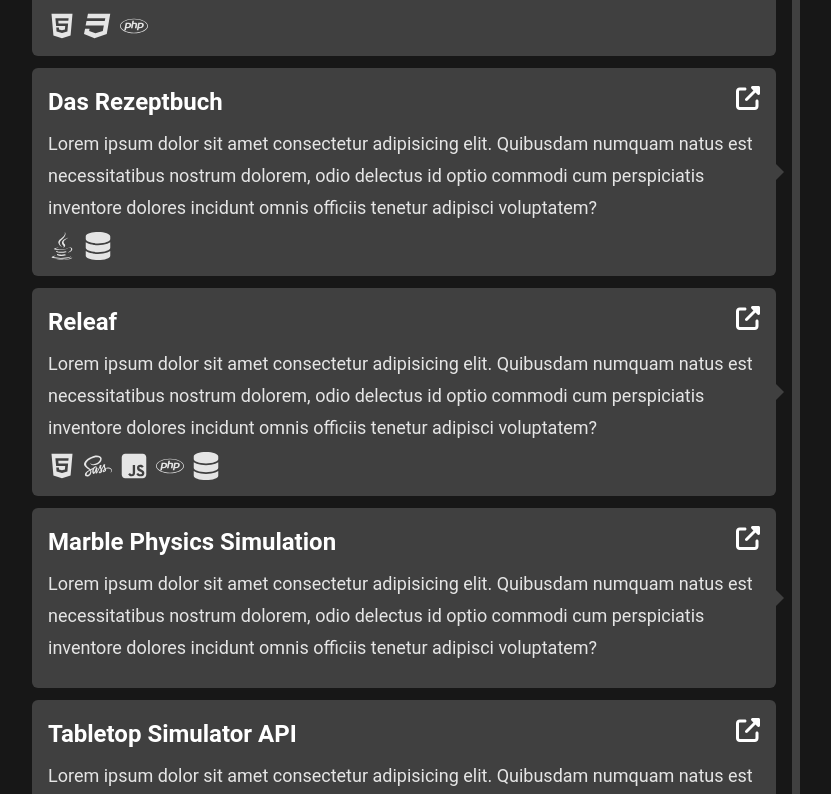
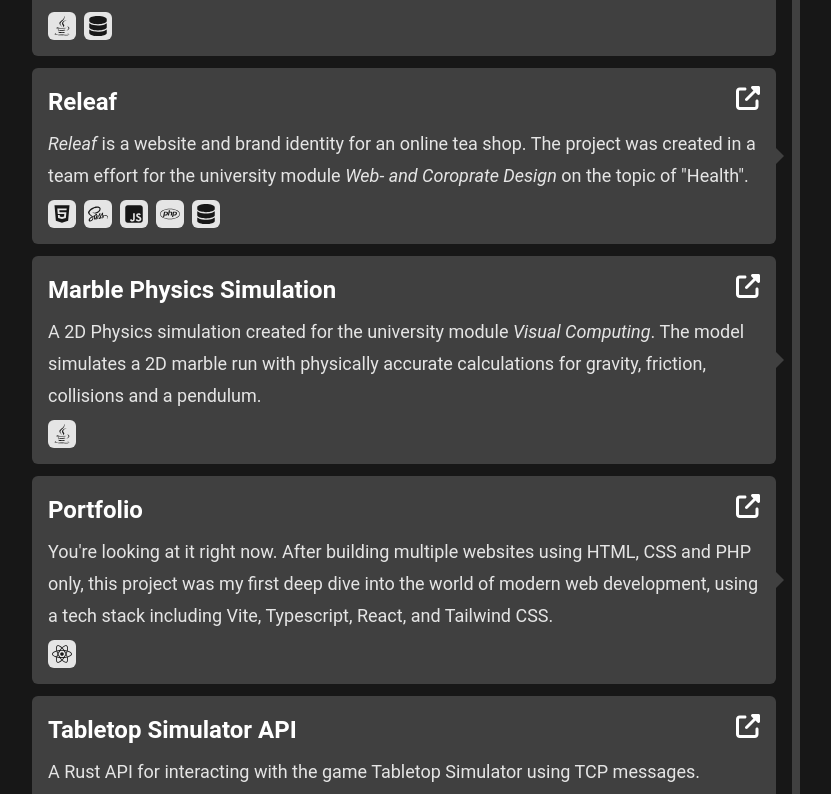
Before and after one commit to LucasOe/portfolio, a React (Vite) app: page / in a window 1280 px wide. Shown: the part 904-1698 px from the top of the page, without its empty margins (160-991 px from the left). Built offline with nearby package versions, Linux system fonts and the light colour scheme.

Commit message:
Add Project Descriptions

```diff
--- a/src/components/Project.tsx
+++ b/src/components/Project.tsx
@@ -24,7 +24,9 @@ export default function Project({ children, title, link, stack, arrowPosition, c
 				<p className="m-0">{children}</p>
 				<div className="flex space-x-2">
 					{stack.map((icon) => (
-						<FontAwesomeIcon key={icon.iconName} icon={icon} className="h-7 w-7" />
+						<div key={icon.iconName} className="h-7 w-7 rounded-md bg-neutral-200 p-1">
+							<FontAwesomeIcon icon={icon} className="block h-full w-full text-neutral-900" />
+						</div>
 					))}
 				</div>
 			</div>
--- a/src/pages/Home.tsx
+++ b/src/pages/Home.tsx
@@ -1,9 +1,10 @@
 import {
-	faCss3,
 	faGithub,
 	faHtml5,
 	faJava,
 	faPhp,
+	faReact,
+	faRust,
 	faSass,
 	faSquareJs,
 	faTwitter,
@@ -36,27 +37,17 @@ export default function Home() {
 						<Social icon={faEnvelope} link="mailto:lucas.oelker@gmx.de" />
 					</div>
 					<h2 className="mt-24 font-mono">Project Timeline</h2>
-					<Timeline unixBegin={1554069600} unixEnd={1673910000}>
+					<Timeline unixBegin={1619820000} unixEnd={1673910000}>
 						<div className="flex grow flex-col gap-3">
-							<Project
-								title="Game Shop Website"
-								link="https://github.com/LucasOe/gameshop"
-								stack={[faHtml5, faCss3, faPhp]}
-								arrowPosition={0}
-							>
-								Lorem ipsum dolor sit amet consectetur adipisicing elit. Quibusdam numquam natus est
-								necessitatibus nostrum dolorem, odio delectus id optio commodi cum perspiciatis
-								inventore dolores incidunt omnis officiis tenetur adipisci voluptatem?
-							</Project>
 							<Project
 								title="Das Rezeptbuch"
 								link="https://github.com/LucasOe/das-rezeptbuch"
 								stack={[faJava, faDatabase]}
-								arrowPosition={50}
+								arrowPosition={0}
 							>
-								Lorem ipsum dolor sit amet consectetur adipisicing elit. Quibusdam numquam natus est
-								necessitatibus nostrum dolorem, odio delectus id optio commodi cum perspiciatis
-								inventore dolores incidunt omnis officiis tenetur adipisci voluptatem?
+								<i>Das Rezeptbuch</i> is a digital cookbook. The application provides an interface built
+								in JavaFX that lets you view recipies stored in a database. This project was created in
+								a team effort for the university module <i>Computer Science</i>.
 							</Project>
 							<Project
 								title="Releaf"
@@ -64,29 +55,38 @@ export default function Home() {
 								stack={[faHtml5, faSass, faSquareJs, faPhp, faDatabase]}
 								arrowPosition={50}
 							>
-								Lorem ipsum dolor sit amet consectetur adipisicing elit. Quibusdam numquam natus est
-								necessitatibus nostrum dolorem, odio delectus id optio commodi cum perspiciatis
-								inventore dolores incidunt omnis officiis tenetur adipisci voluptatem?
+								<i>Releaf</i> is a website and brand identity for an online tea shop. The project was
+								created in a team effort for the university module <i>Web- and Coroprate Design</i> on
+								the topic of {'"Health"'}.
 							</Project>
 							<Project
 								title="Marble Physics Simulation"
 								link="https://github.com/LucasOe/marble-simulation"
-								stack={[]}
+								stack={[faJava]}
 								arrowPosition={50}
 							>
-								Lorem ipsum dolor sit amet consectetur adipisicing elit. Quibusdam numquam natus est
-								necessitatibus nostrum dolorem, odio delectus id optio commodi cum perspiciatis
-								inventore dolores incidunt omnis officiis tenetur adipisci voluptatem?
+								A 2D Physics simulation created for the university module <i>Visual Computing</i>. The
+								model simulates a 2D marble run with physically accurate calculations for gravity,
+								friction, collisions and a pendulum.
+							</Project>
+							<Project
+								title="Portfolio"
+								link="https://github.com/LucasOe/portfolio"
+								stack={[faReact]}
+								arrowPosition={50}
+							>
+								You&apos;re looking at it right now. After building multiple websites using HTML, CSS
+								and PHP only, this project was my first deep dive into the world of modern web
+								development, using a tech stack including Vite, Typescript, React, and Tailwind CSS.
 							</Project>
 							<Project
 								title="Tabletop Simulator API"
 								link="https://github.com/LucasOe/tts-external-api"
-								stack={[]}
+								stack={[faRust]}
 								arrowPosition={100}
 							>
-								Lorem ipsum dolor sit amet consectetur adipisicing elit. Quibusdam numquam natus est
-								necessitatibus nostrum dolorem, odio delectus id optio commodi cum perspiciatis
-								inventore dolores incidunt omnis officiis tenetur adipisci voluptatem?
+								A Rust API for interacting with the game Tabletop Simulator using TCP messages. <br /> I
+								created this project as an opportunity to learn more about Rust and API design.
 							</Project>
 						</div>
 					</Timeline>
```
